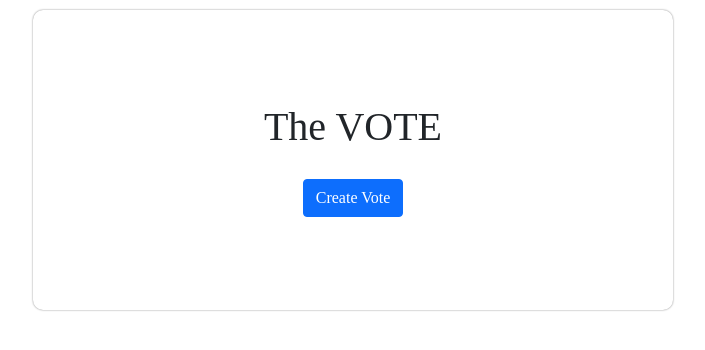
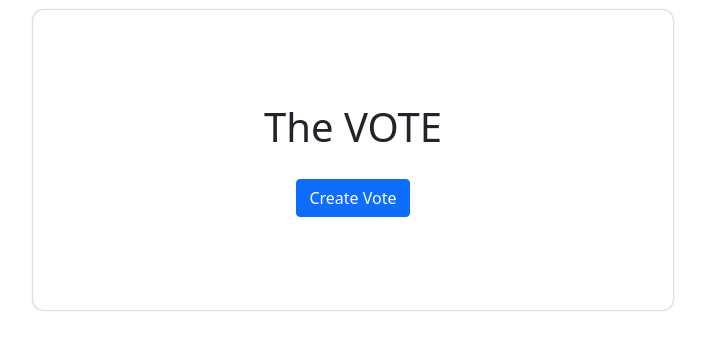
Before and after one commit to the1224/sparton, a Flask app: page / in a window 1280 px wide. Shown: the top 350 px of the page, without its empty margins (287-992 px from the left). Run offline with Flask 2, Linux system fonts and the light colour scheme; data that the repository does not hold is empty.

Commit message:
폰트 삭제

```diff
--- a/templates/index.html
+++ b/templates/index.html
@@ -46,9 +46,6 @@
 
     </script>
     <style>
-        * {
-            font-family: 'Noto Serif KR', serif;
-        }
         .mybox{
             width: 45%;
             margin: 30px auto;
```
